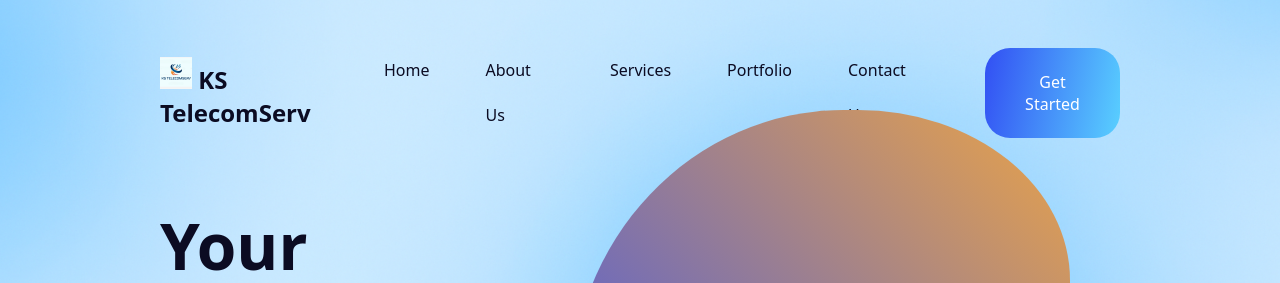
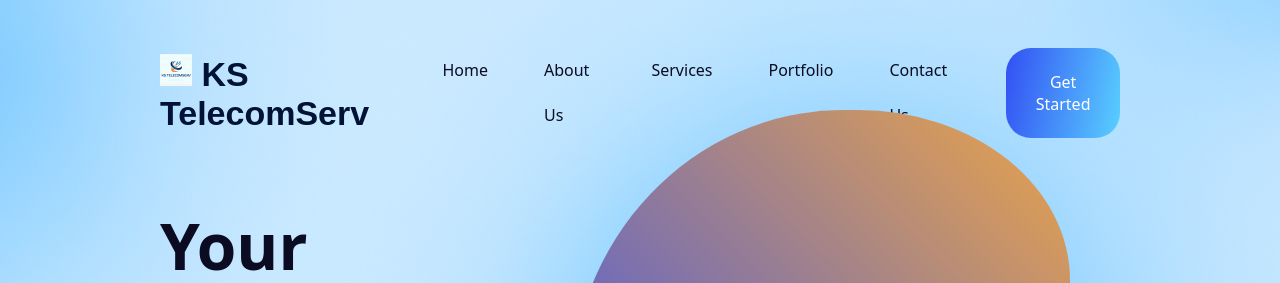
Before and after one commit to ffsclssmbb/kst-website, a plain HTML site: page index.html in a window 1280 px wide. Shown: the top 283 px of the page. Drawn offline with nearby package versions, Linux system fonts and the light colour scheme.

Commit message:
Add files via upload

```diff
--- a/index.html
+++ b/index.html
@@ -21,7 +21,7 @@
   <section class="heroSection">
     <header id="mainHeader">
       <div class="logo"><a href="#">
-        <img src="images/favicon-32x32.png" alt=" KS TelecomServ" class="logoImage"><a class="logoImage2"> KS TelecomServ</a>
+        <img src="images/favicon-32x32.png" alt=" KS TelecomServ" class="logoImage"><a class="logoImage2" style="font-family: fantasy; font-size: 34px; color: rgb(1, 18, 54); text-align: center;"> KS TelecomServ</a>
       </a></div>
       <nav id="nav">
         <a href="#">Home</a>
```
